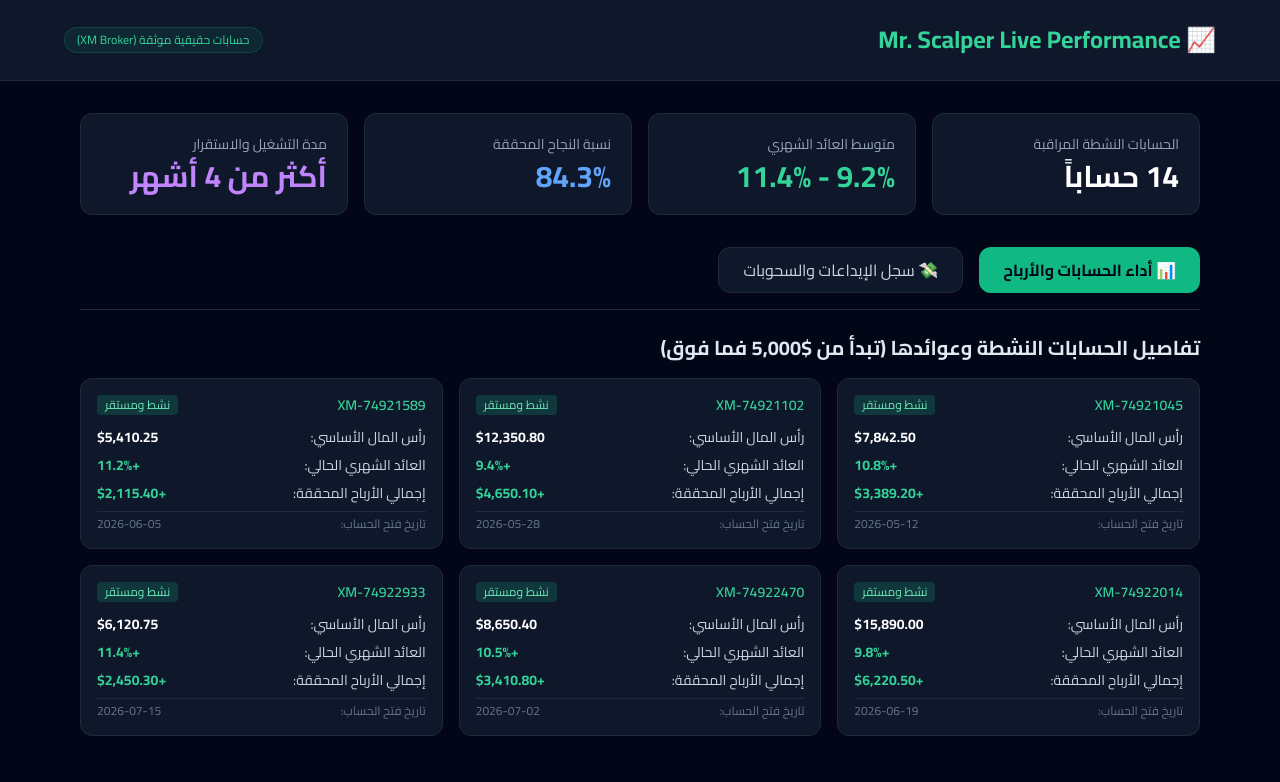
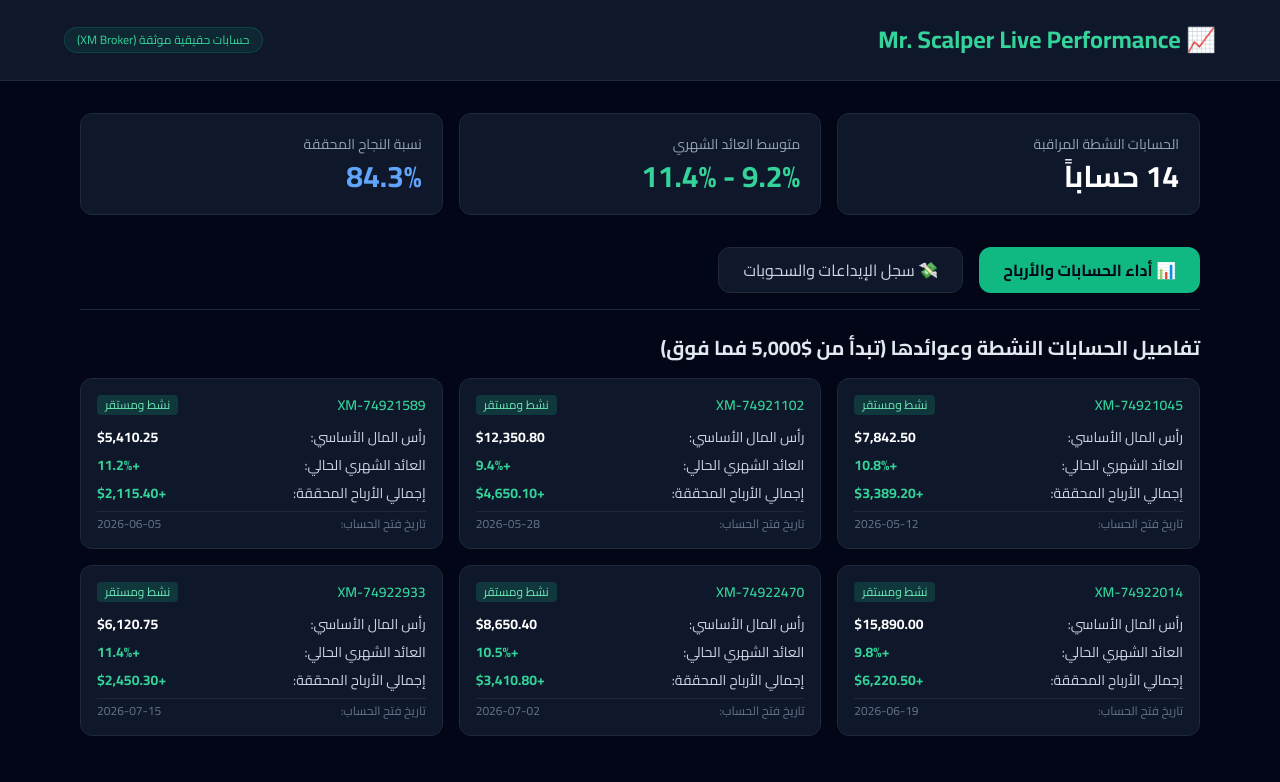
Before and after one commit to jalloul4trade-blip/mrsscalper, a plain HTML site: page index.html in a window 1280 px wide. Shown: the top 782 px of the page. Drawn offline with nearby package versions, Linux system fonts and the light colour scheme.

Commit message:
Remove stats overview duration section

```diff
--- a/index.html
+++ b/index.html
@@ -40,8 +40,8 @@
     <!-- Main Container -->
     <main class="max-w-6xl mx-auto px-4 py-8">
 
-        <!-- Stats Overview -->
-        <div class="grid grid-cols-1 md:grid-cols-4 gap-4 mb-8">
+        <!-- Stats Overview (Without duration) -->
+        <div class="grid grid-cols-1 md:grid-cols-3 gap-4 mb-8">
             <div class="bg-slate-900 border border-slate-800 p-5 rounded-xl">
                 <p class="text-slate-400 text-sm">الحسابات النشطة المراقبة</p>
                 <h3 class="text-3xl font-bold text-white mt-1">14 حساباً</h3>
@@ -53,10 +53,6 @@
             <div class="bg-slate-900 border border-slate-800 p-5 rounded-xl">
                 <p class="text-slate-400 text-sm">نسبة النجاح المحققة</p>
                 <h3 class="text-3xl font-bold text-blue-400 mt-1">84.3%</h3>
-            </div>
-            <div class="bg-slate-900 border border-slate-800 p-5 rounded-xl">
-                <p class="text-slate-400 text-sm">مدة التشغيل والاستقرار</p>
-                <h3 class="text-3xl font-bold text-purple-400 mt-1">أكثر من 4 أشهر</h3>
             </div>
         </div>
 
```
